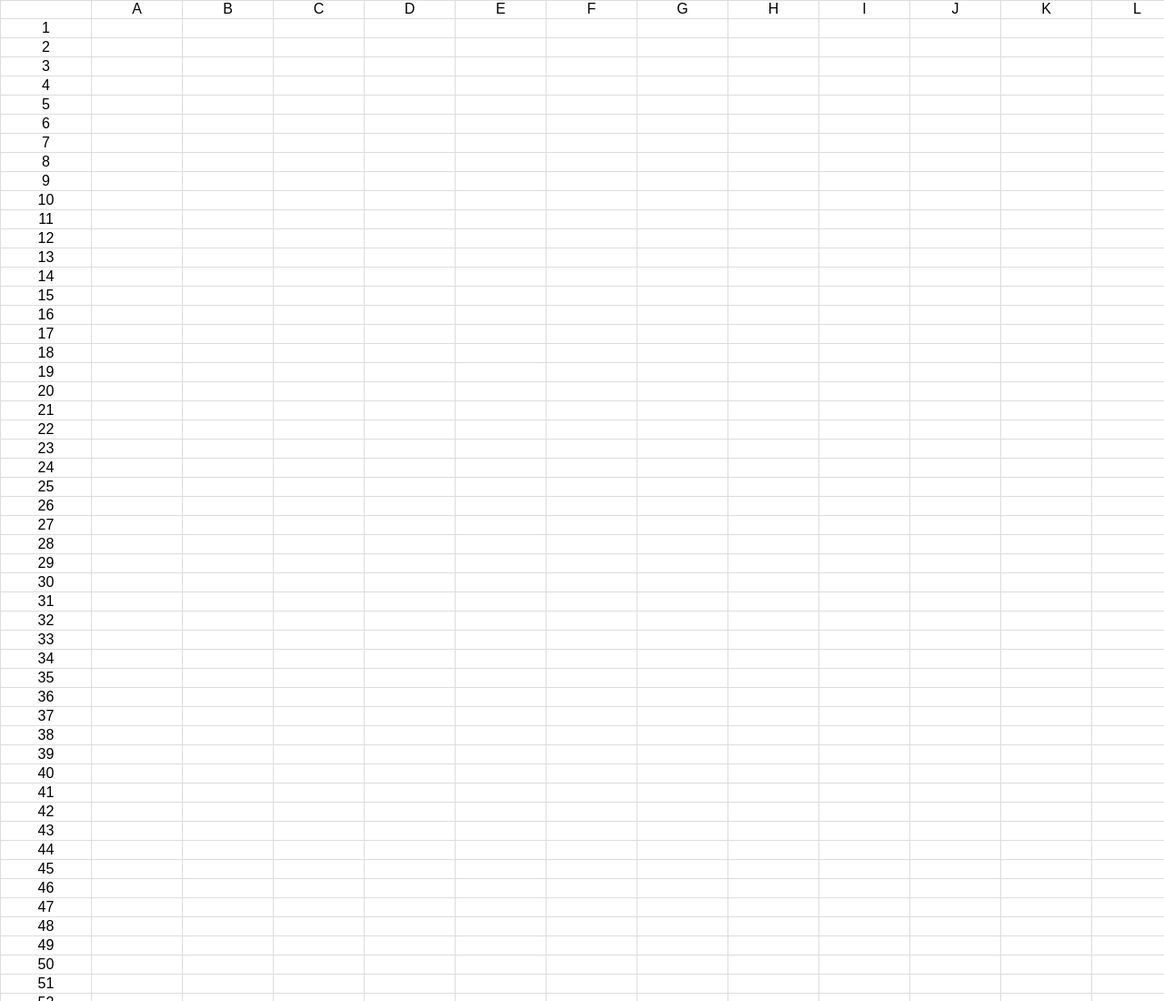
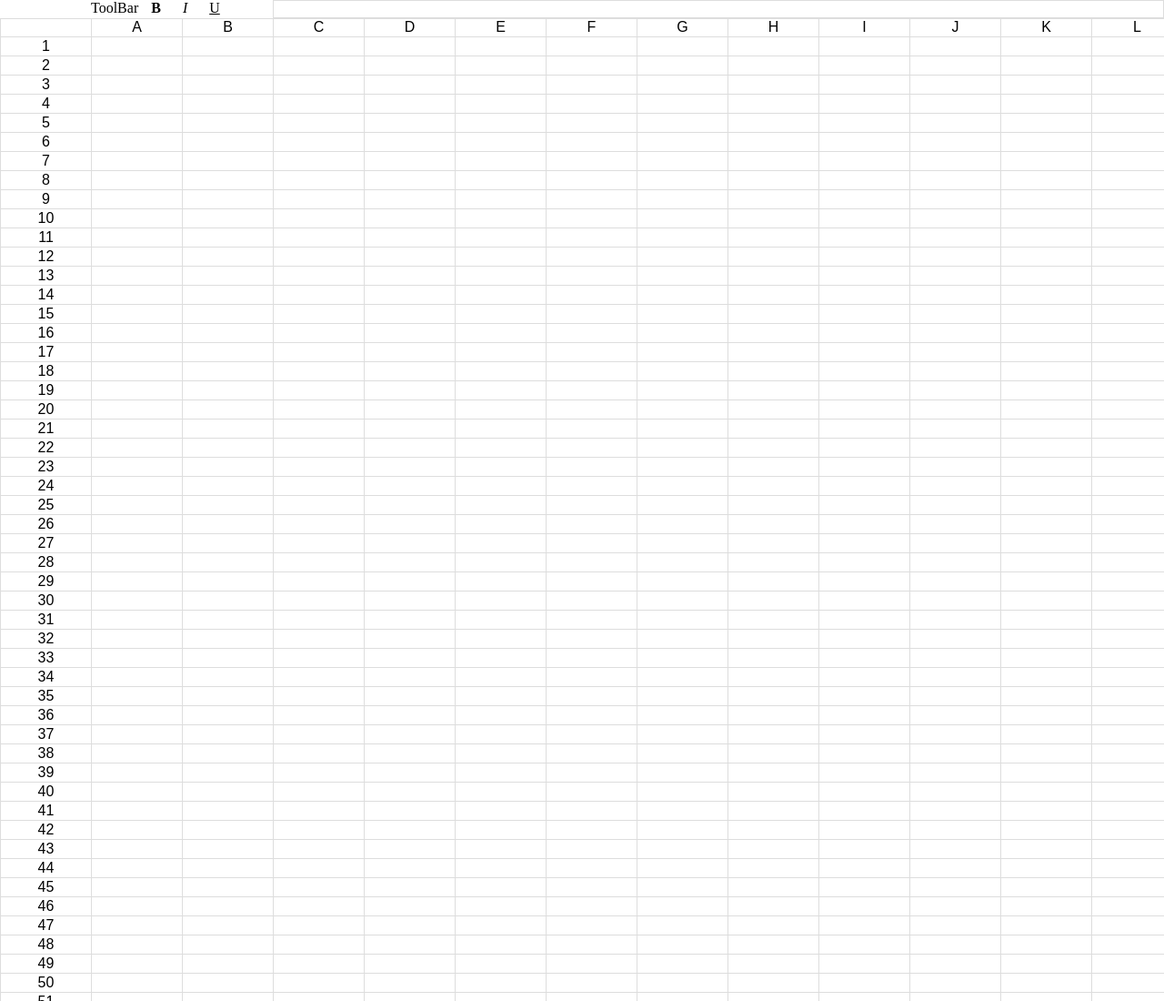
Before and after one commit to jiangdonghan/spreadsheet-exercise, a plain HTML site: page index.html in a window 1280 px wide. Shown: the top 1100 px of the page at 91% size. Drawn offline with Linux system fonts and the light colour scheme.

Commit message:
feat: add tool bar

```diff
--- a/index.html
+++ b/index.html
@@ -10,6 +10,17 @@
   <title>Spreadsheet Exercise</title>
 </head>
 <body>
+  <div class="tool-bar">
+    <div class="edit-wrapper">
+      <span>ToolBar</span>
+      <button class="style-btn font__bold" data-style="font__bold">B</button>
+      <button class="style-btn font__italic" data-style="font__italic">I</button>
+      <button class="style-btn font__underline" data-style="font__underline">U</button>
+    </div>
+    <div class="long-input">
+      <input type="text" id="display-input">
+    </div>
+  </div>
   <table id="spread-sheet"></table>
   <script src="script.js"></script>
 </body>
--- a/script.js
+++ b/script.js
@@ -34,6 +34,25 @@ class SpreedSheet {
   setCellValue(key, rawInput){
     this.spreadSheetData[key] = rawInput;
   }
+
+
+  addStylesToCell(id, style){
+    const cell = document.getElementById(id);
+    if(!cell){
+      return
+    }
+    cell.classList.add(style);
+  }
+
+  removeStylesFromCell(id, style){
+    const cell = document.getElementById(id);
+    if(!cell){
+      return
+    }
+    cell.classList.remove(style);
+  }
+
+
 
   addProxyToSpreadSheetData(){
     this.spreadSheetData = new Proxy(this.spreadSheetData, {
@@ -74,6 +93,15 @@ class SpreedSheet {
   init(){
     const that = this
 
+    const styleButtons = DomTool.getButtonsForStyling()
+    for(const styleButton of styleButtons){
+      styleButton.addEventListener('click', function(){
+        const style = this.getAttribute('data-style');
+        const id = this.getAttribute('data-id');
+        that.addStylesToCell(id, style);
+      })
+    }
+
     // build spreadsheet
     for (let i = 0; i < this.rowSize + 1; i++) {
       const row = document.getElementById("spread-sheet").insertRow(-1);
@@ -100,6 +128,9 @@ class SpreedSheet {
 
           inputEl.oninput = function(val){
             that.setCellValue(inputEl.id, inputEl.value);
+            for(const styleButton of styleButtons){
+              styleButton.setAttribute('data-id', inputEl.id);
+            }
           }
 
           inputEl.value = that.getCellOutput(inputEl.id);
@@ -138,5 +169,16 @@ class SheetTool {
 
 }
 
+class DomTool {
+  constructor(){}
+  static getDisplayInput(){
+    return document.getElementById("display-input")
+  }
+
+  static getButtonsForStyling(){
+    return document.getElementsByClassName("style-btn");
+  }
+}
+
 const spreadsheet = SpreedSheet.getInstance();
 spreadsheet.init()
--- a/style.css
+++ b/style.css
@@ -29,3 +29,39 @@ table input{
 .cell-focus{
   border: 1px solid #1967de;
 }
+
+.font__bold{
+  font-weight: bold;
+}
+
+.font__italic{
+  font-style: italic;
+}
+
+.font__underline{
+  text-decoration: underline;
+}
+
+.tool-bar{
+  padding-left: 100px;
+  width: 100vw;
+  display: flex;
+  justify-content: flex-start;
+}
+
+.tool-bar button{
+  margin-right: 10px;
+  margin-left: 10px;
+  cursor: pointer;
+}
+
+.tool-bar input{
+  width: 100%;
+  border: 1px solid #dddddd;
+}
+.long-input{
+  width: 100%;
+}
+.edit-wrapper{
+  min-width: 200px;
+}
```
